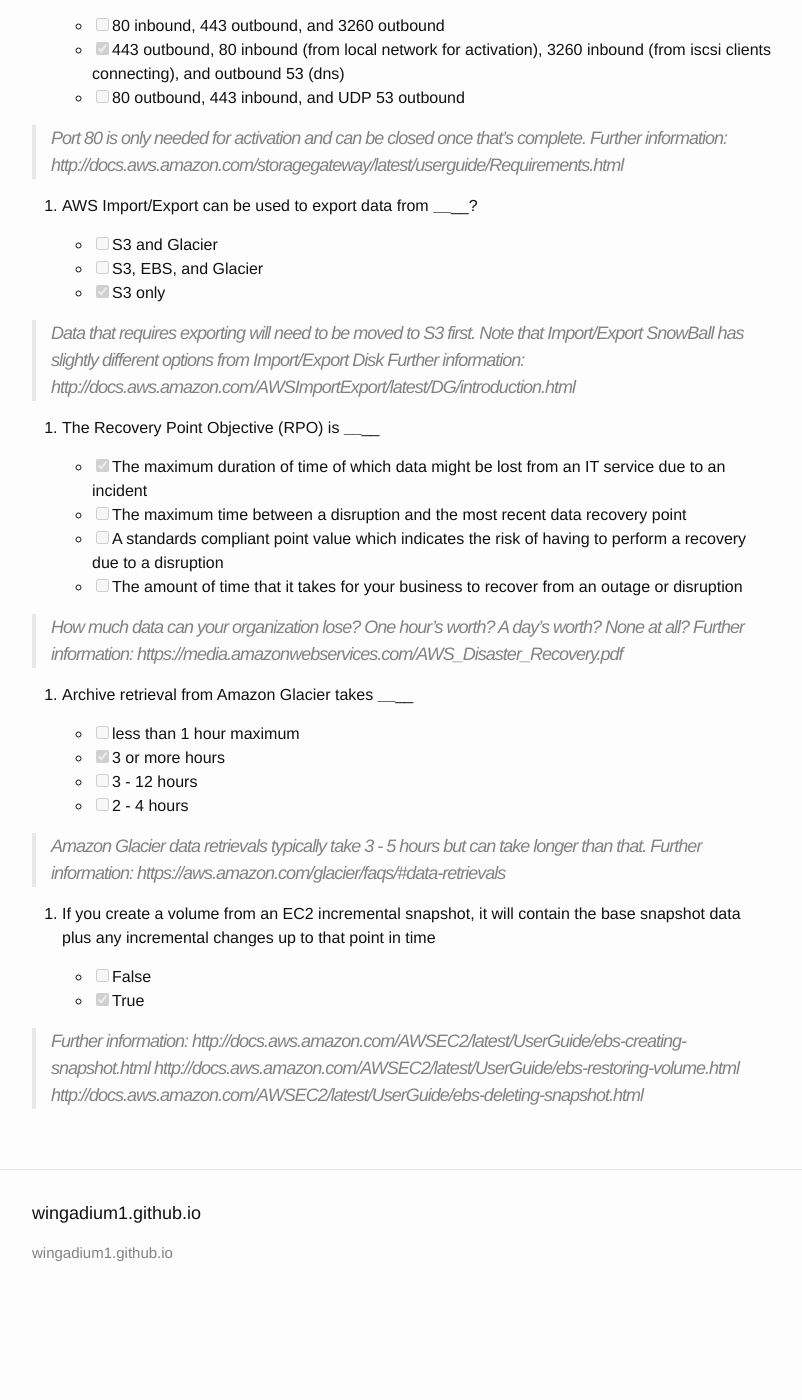
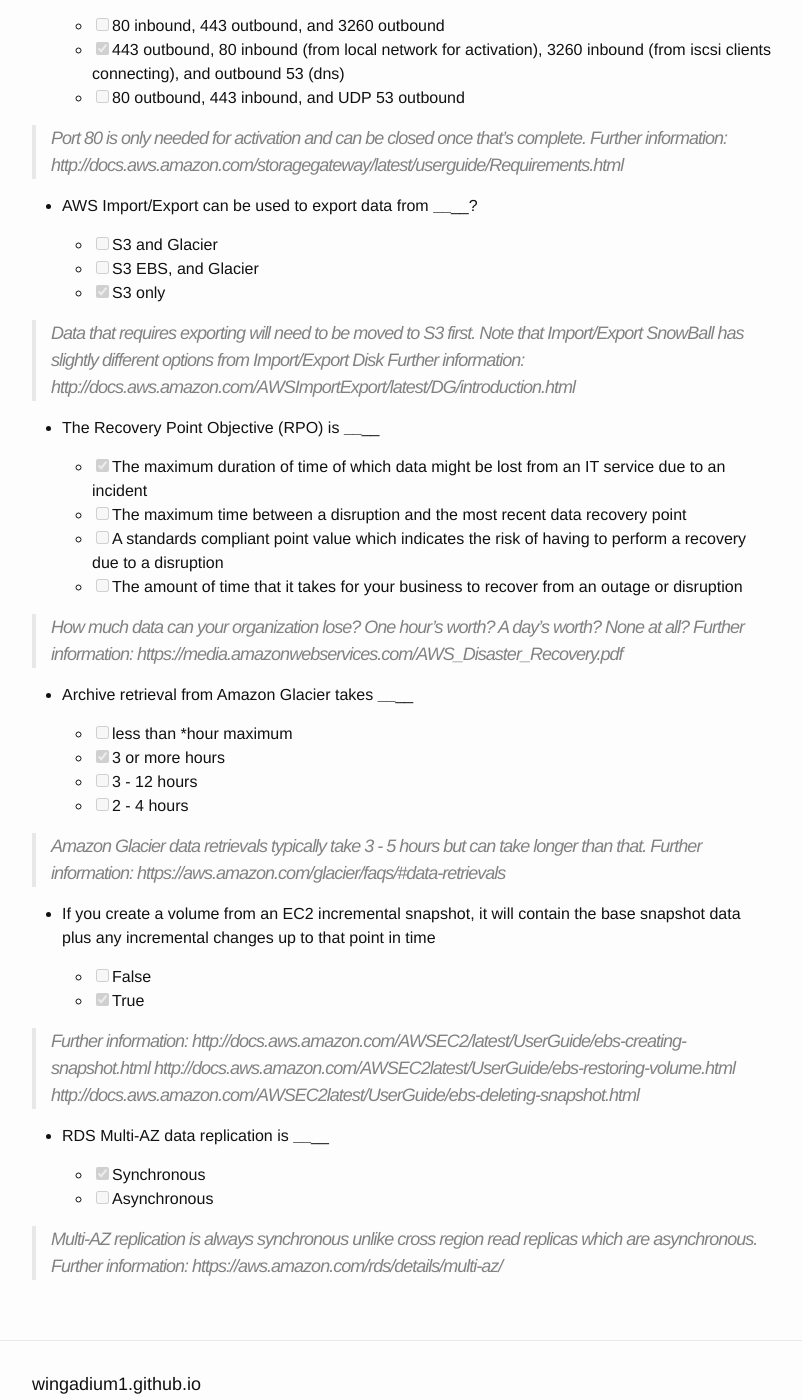
Before and after one commit to wingadium1/wingadium1.github.io, a Jekyll site: the page built from _posts/2018-02-25-aws_aws_csa_professional_domain1_quiz.md, in a window 1280 px wide and 1400 px high, scrolled down 1877 px. Shown: the whole window, without its empty margins (238-1040 px from the left). Built offline with Jekyll 4.4.1, drawn with Linux system fonts in a browser that asks for light colours; before the commit the page ends 3202 px from its top, so only the background shows below that; some of the changed lines change nothing that is shown; some of the changed text lies outside the part shown.

Commit message:
Update 2018-02-25-aws_aws_csa_professional_domain1_quiz.md

```diff
--- a/_posts/2018-02-25-aws_aws_csa_professional_domain1_quiz.md
+++ b/_posts/2018-02-25-aws_aws_csa_professional_domain1_quiz.md
@@ -8,43 +8,43 @@
 AWS CSA Professional Quiz ACloudGuru
 ====
 
-1. S3 standard storage provides a durability of ________
+* S*standard storage provides a durability of ________:
 
-    - [ ] 99.99%
-    - [ ] 99.99999999999%
-    - [x] 99.999999999%
-    - [ ] 99.9999%
+    - [ ] **%
+    - [ ] *******
+    - [x] ******
+    - [ ] ***%
 
 > Objects are stored redundantly across multiple devices within a region to provide a high level of durability. Further information: https://aws.amazon.com/s3/faqs/
 
-2. True or False: Vertical scaling is preferred for a Warm Standby DR strategy
+* True or False: Vertical scaling is preferred for a Warm Standby DR strategy
 
     - [x] False
     - [ ] True
 
 > Horizontal scaling is preferred, as it avoids the need for downtime while restarting instances, as seen in a vertical scaling setup.
 
-3. True or False: ElastiCache snapshots will degrade performance on your cache cluster
+* True or False: ElastiCache snapshots will degrade performance on your cache cluster
 
     - [ ] False
     - [x] True
 
 > The entire cluster is snapshotted and therefore performing a snapshot will degrade performance and should be done during the least busy period.
 
-4. RDS allows you to replicate your data by ________. (Choose 2)
+* RDS allows you to replicate your data by ________. (Choose *
 
     - [x] Creating a snapshot of your database
-    - [ ] Saving a database export to Amazon S3 using the console
+    - [ ] Saving a database export to Amazon S*using the console
     - [x] Creating a read replica running in another region
 
-5. True or False: Backup and Restore is the least expensive DR scenario
+* True or False: Backup and Restore is the least expensive DR scenario
 
     - [ ] False
     - [x] True
 
 > Backup and Restore is the least expensive way data can be replicated. However, it results the largest RTO and RPO for your business. Further information: https://d0.awsstatic.com/whitepapers/aws-disaster-recovery.pdf
 
-6. You can scale an RDS instance by ________
+* You can scale an RDS instance by ________
 
     - [ ] Configuring your database to be multi-AZ
     - [ ] By adding new RDS instances and always writing to both databases from your application
@@ -52,14 +52,14 @@
 
 > Read replicas leverage built-in database engine data replication functionality to scale elastically for read-heavy applications. If write performance is the limitation, you will need to look at upgrading to a larger instance size, or sharding, or a different solution. Multi-AZ deployments will improve fault tolerance but will not improve performance. Further information: https://aws.amazon.com/rds/faqs/https://aws.amazon.com/rds/details/read-replicas/
 
-7. True or False: The Pilot Light strategy will usually include a database server and AMIs as its core
+* True or False: The Pilot Light strategy will usually include a database server and AMIs as its core
 
     - [ ] False
     - [x] True
 
 > A replicated database would most likely be kept in AWS to use in the event of an onsite failure, and AMIs would be used for application servers or webhosts.
 
-8. What's the maximum number of gateway-stored volumes supported?
+* What's the maximum number of gateway-stored volumes supported?
 
     - [ ] 8
     - [ ] 12
@@ -71,24 +71,23 @@
 > https://aws.amazon.com/storagegateway/details/
 > http://docs.aws.amazon.com/storagegateway/latest/userguide/resource-gateway-limits.html
 
-9. What ports are required to be open to run Storage Gateway on-premise?
+* What ports are required to be open to run Storage Gateway on-premise?
 
     - [ ] 80 inbound, 443 outbound, and 3260 outbound
     - [x] 443 outbound, 80 inbound (from local network for activation), 3260 inbound (from iscsi clients connecting), and outbound 53 (dns)
-    - [ ] 80 outbound, 443 inbound, and UDP 53 outbound
+    - [ ]  80 outbound, 443 inbound, and UDP 53 outbound
 
-> Port 80 is only needed for activation and can be closed once that's complete. Further information:
-> http://docs.aws.amazon.com/storagegateway/latest/userguide/Requirements.html
+> Port 80 is only needed for activation and can be closed once that's complete. Further information: http://docs.aws.amazon.com/storagegateway/latest/userguide/Requirements.html
 
-10. AWS Import/Export can be used to export data from ________?
+* AWS Import/Export can be used to export data from ________?
 
     - [ ] S3 and Glacier
-    - [ ] S3, EBS, and Glacier
+    - [ ] S3 EBS, and Glacier
     - [x] S3 only
 
 > Data that requires exporting will need to be moved to S3 first. Note that Import/Export SnowBall has slightly different options from Import/Export Disk Further information: http://docs.aws.amazon.com/AWSImportExport/latest/DG/introduction.html
 
-11. The Recovery Point Objective (RPO) is ________
+* The Recovery Point Objective (RPO) is ________
 
     - [x] The maximum duration of time of which data might be lost from an IT service due to an incident
     - [ ] The maximum time between a disruption and the most recent data recovery point
@@ -97,18 +96,25 @@
 
 > How much data can your organization lose? One hour's worth? A day's worth? None at all? Further information: https://media.amazonwebservices.com/AWS_Disaster_Recovery.pdf
 
-12. Archive retrieval from Amazon Glacier takes ________
+* Archive retrieval from Amazon Glacier takes ________
 
-    - [ ] less than 1 hour maximum
+    - [ ] less than *hour maximum
     - [x] 3 or more hours
     - [ ] 3 - 12 hours
     - [ ] 2 - 4 hours
 
 > Amazon Glacier data retrievals typically take 3 - 5 hours but can take longer than that. Further information: https://aws.amazon.com/glacier/faqs/#data-retrievals
 
-13. If you create a volume from an EC2 incremental snapshot, it will contain the base snapshot data plus any incremental changes up to that point in time
+* If you create a volume from an EC2 incremental snapshot, it will contain the base snapshot data plus any incremental changes up to that point in time
 
     - [ ] False
     - [x] True
 
-> Further information: http://docs.aws.amazon.com/AWSEC2/latest/UserGuide/ebs-creating-snapshot.html http://docs.aws.amazon.com/AWSEC2/latest/UserGuide/ebs-restoring-volume.html http://docs.aws.amazon.com/AWSEC2/latest/UserGuide/ebs-deleting-snapshot.html
+> Further information: http://docs.aws.amazon.com/AWSEC2/latest/UserGuide/ebs-creating-snapshot.html http://docs.aws.amazon.com/AWSEC2latest/UserGuide/ebs-restoring-volume.html http://docs.aws.amazon.com/AWSEC2latest/UserGuide/ebs-deleting-snapshot.html
+
+* RDS Multi-AZ data replication is ________
+
+    - [x] Synchronous
+    - [ ] Asynchronous
+
+> Multi-AZ replication is always synchronous unlike cross region read replicas which are asynchronous. Further information: https://aws.amazon.com/rds/details/multi-az/
```
